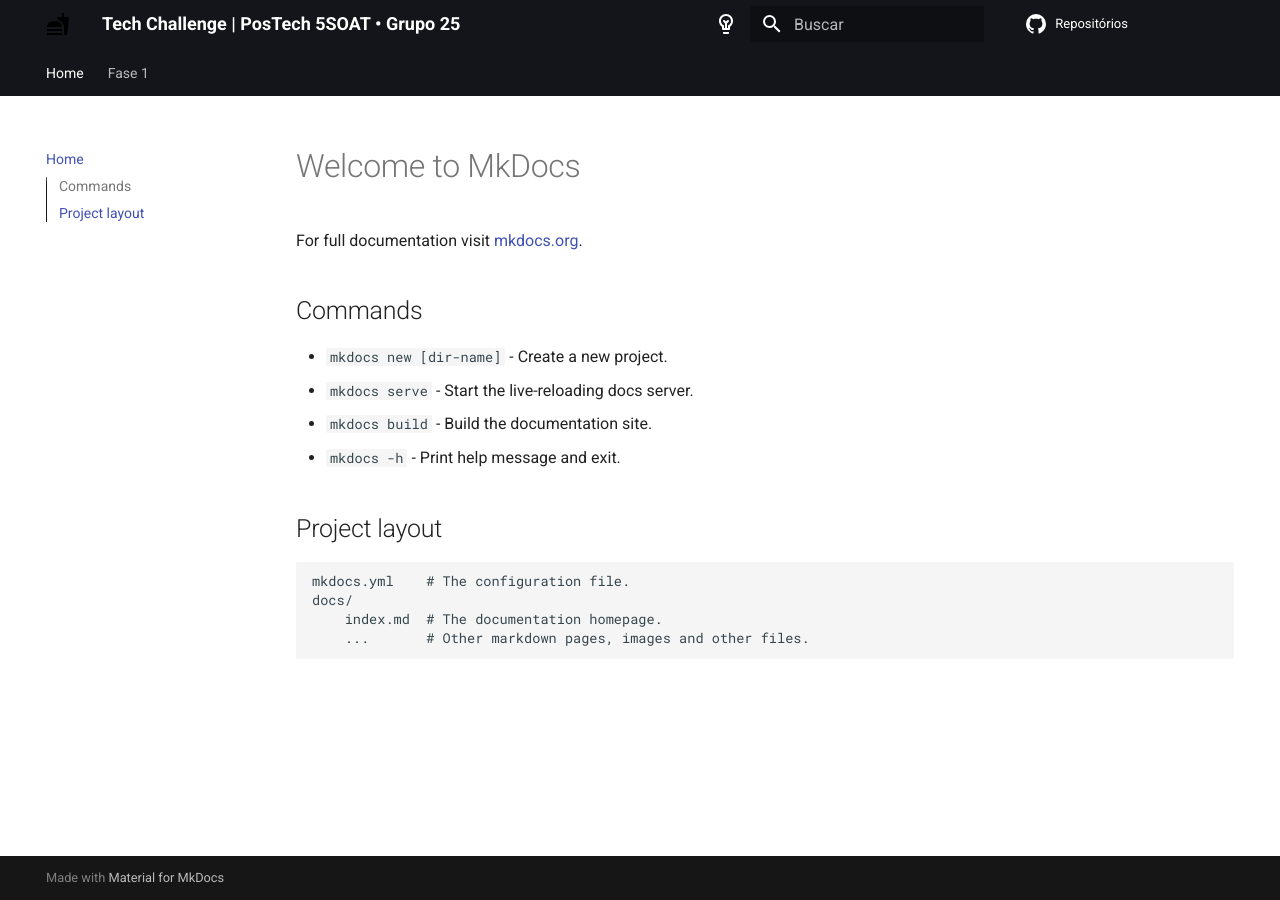
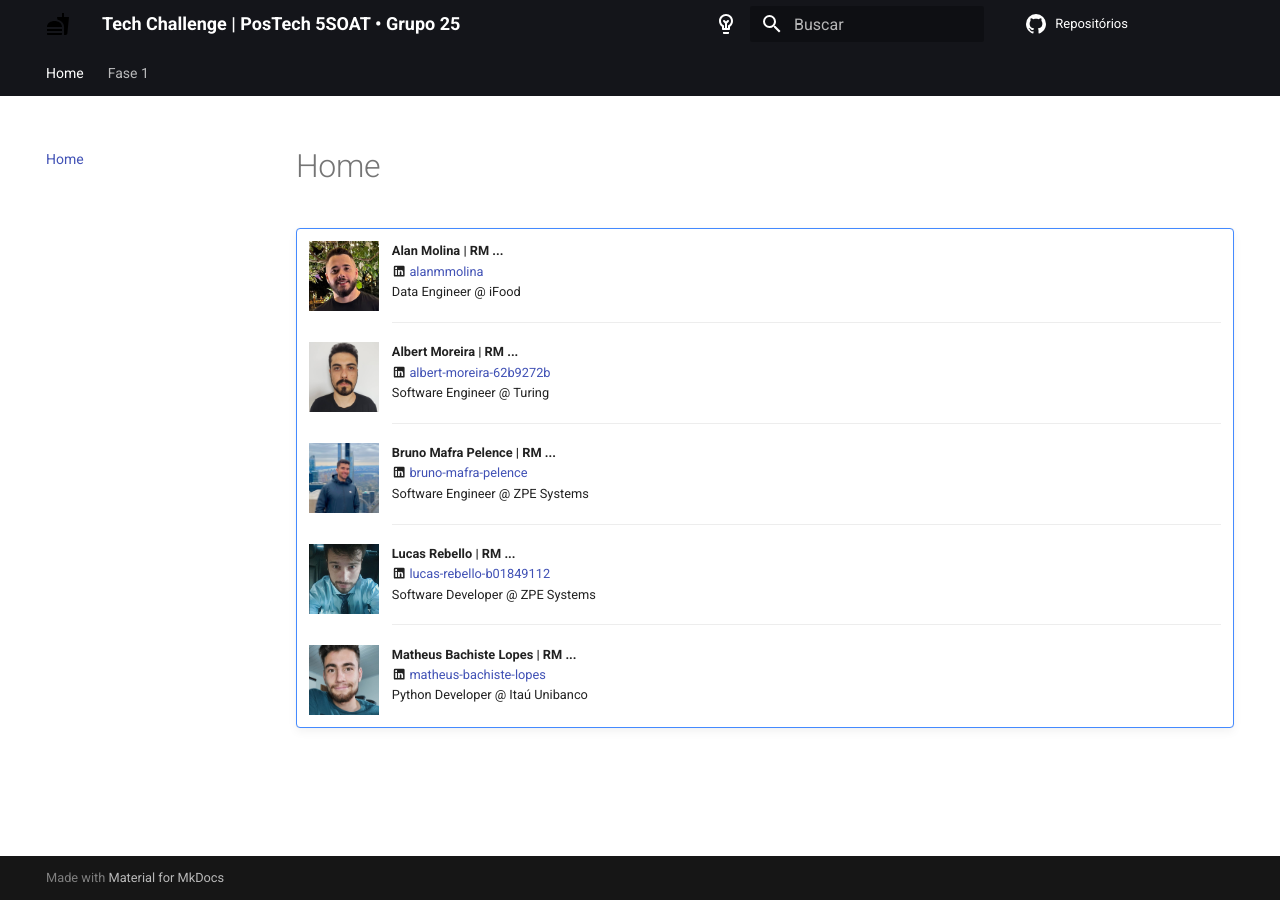
Before and after one commit to postech-5soat-grupo-25/postech-5soat-grupo-25.github.io, an MkDocs documentation site: the page built from docs/index.md, in a window 1280 px wide. Built offline with MkDocs 1.6.1 and Material for MkDocs 9.7.7, drawn with Linux system fonts in a browser that asks for light colours.

Commit message:
adding dockerfile and members images

```diff
--- a/docs/index.md
+++ b/docs/index.md
@@ -1,17 +1,39 @@
-# Welcome to MkDocs
 
-For full documentation visit [mkdocs.org](https://www.mkdocs.org).
+!!! NOTE ""
+    ![Alan Molina](./assets/images/alan_molina.jpeg){ align=left width="70"}
 
-## Commands
+    **Alan Molina | RM ...**
+    :material-linkedin: [alanmmolina](https://www.linkedin.com/in/alanmmolina/)
+    Data Engineer @ iFood
 
-* `mkdocs new [dir-name]` - Create a new project.
-* `mkdocs serve` - Start the live-reloading docs server.
-* `mkdocs build` - Build the documentation site.
-* `mkdocs -h` - Print help message and exit.
+    ---
 
-## Project layout
+    ![Albert Moreira](./assets/images/albert_moreira.jpeg){ align=left width="70"}
 
-    mkdocs.yml    # The configuration file.
-    docs/
-        index.md  # The documentation homepage.
-        ...       # Other markdown pages, images and other files.
+    **Albert Moreira | RM ...**
+    :material-linkedin: [albert-moreira-62b9272b](https://www.linkedin.com/in/in/albert-moreira-62b9272b/)
+    Software Engineer @ Turing
+
+    ---
+
+    ![Bruno Mafra Pelence](./assets/images/bruno_mafra.jpeg){ align=left width="70"}
+
+    **Bruno Mafra Pelence | RM ...**
+    :material-linkedin: [bruno-mafra-pelence](https://www.linkedin.com/in/in/bruno-mafra-pelence/)
+    Software Engineer @ ZPE Systems
+
+    ---
+
+    ![Lucas Rebello](./assets/images/lucas_rebello.jpeg){ align=left width="70"}
+
+    **Lucas Rebello | RM ...**
+    :material-linkedin: [lucas-rebello-b01849112](https://www.linkedin.com/in/in/lucas-rebello-b01849112/)
+    Software Developer @ ZPE Systems
+
+    ---
+
+    ![Matheus Bachiste Lopes](./assets/images/matheus_lopes.jpeg){ align=left width="70"}
+
+    **Matheus Bachiste Lopes | RM ...**
+    :material-linkedin: [matheus-bachiste-lopes](https://www.linkedin.com/in/in/matheus-bachiste-lopes/)
+    Python Developer @ Itaú Unibanco
```
Also changed, not shown: docs/assets/images/alan_molina.jpeg (added), docs/assets/images/albert_moreira.jpeg (added), docs/assets/images/bruno_mafra.jpeg (added), docs/assets/images/lucas_rebello.jpeg (added), docs/assets/images/matheus_lopes.jpeg (added), 2 other files.
